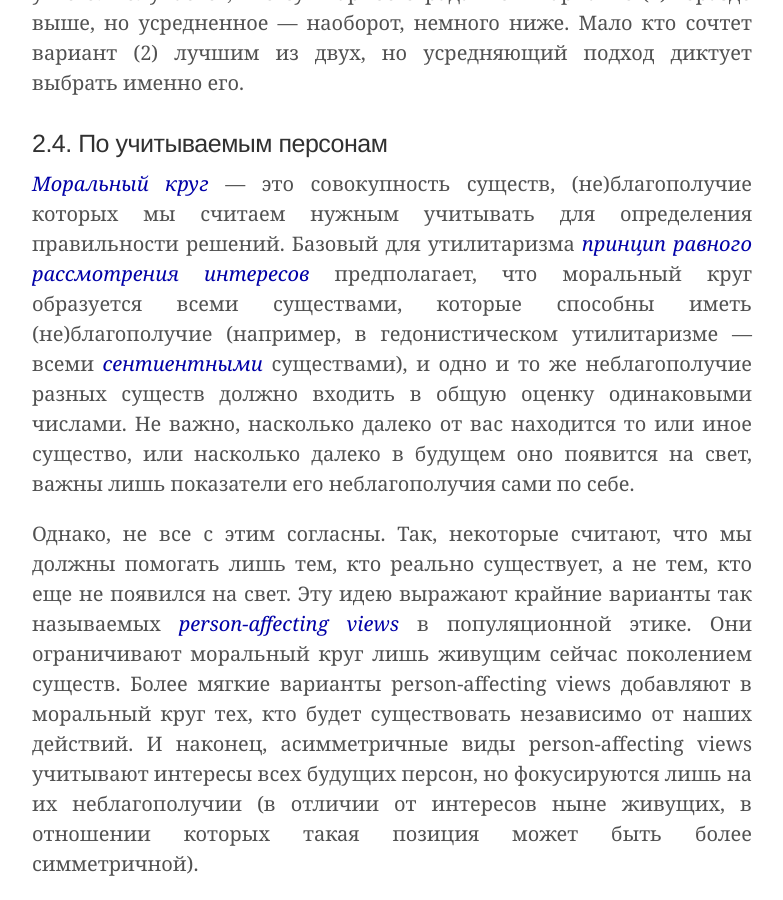
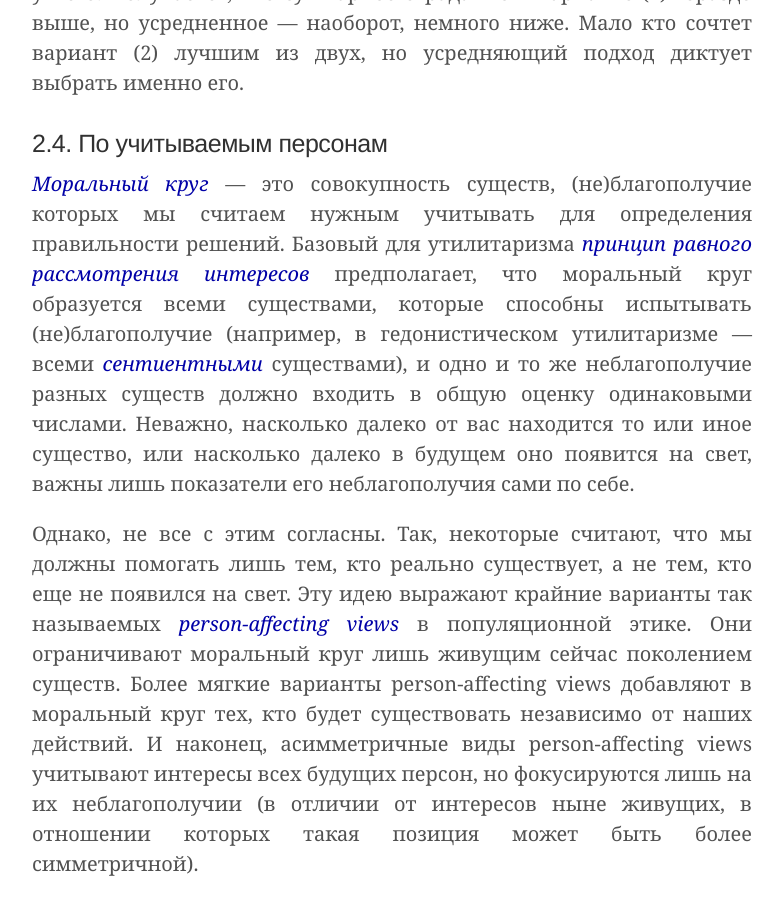
Before and after one commit to ReducingSuffering/reducingsuffering.github.io, a Jekyll site: the page built from _articles/what-is-negative-utilitarianism.md, in a window 1280 px wide and 900 px high, scrolled down 10179 px. Shown: the whole window, without its empty margins (248-1031 px from the left). Built offline with Jekyll 4.4.1, drawn with Linux system fonts in a browser that asks for light colours; some of the changed text lies outside the part shown.

Commit message:
Update what-is-negative-utilitarianism.md

```diff
--- a/_articles/what-is-negative-utilitarianism.md
+++ b/_articles/what-is-negative-utilitarianism.md
@@ -136,7 +136,7 @@ _Негативный утилитаризм_ в том или ином смыс
 
 <h3 id="2.4">2.4. По учитываемым персонам</h3>
 
-[_Моральный круг_](376.html) — это совокупность существ, (не)благополучие которых мы считаем нужным учитывать для определения правильности решений. Базовый для утилитаризма [_принцип равного рассмотрения интересов_](https://utilitarianism.net/types-of-utilitarianism/#impartiality-and-the-equal-consideration-of-interests) предполагает, что моральный круг образуется всеми существами, которые способны иметь (не)благополучие (например, в гедонистическом утилитаризме — всеми [_сентиентными_](https://reducingsuffering.github.io/383.html) существами), и одно и то же неблагополучие разных существ должно входить в общую оценку одинаковыми числами. Не важно, насколько далеко от вас находится то или иное существо, или насколько далеко в будущем оно появится на свет, важны лишь показатели его неблагополучия сами по себе.
+[_Моральный круг_](376.html) — это совокупность существ, (не)благополучие которых мы считаем нужным учитывать для определения правильности решений. Базовый для утилитаризма [_принцип равного рассмотрения интересов_](https://utilitarianism.net/types-of-utilitarianism/#impartiality-and-the-equal-consideration-of-interests) предполагает, что моральный круг образуется всеми существами, которые способны испытывать (не)благополучие (например, в гедонистическом утилитаризме — всеми [_сентиентными_](https://reducingsuffering.github.io/383.html) существами), и одно и то же неблагополучие разных существ должно входить в общую оценку одинаковыми числами. Неважно, насколько далеко от вас находится то или иное существо, или насколько далеко в будущем оно появится на свет, важны лишь показатели его неблагополучия сами по себе.
 
 Однако, не все с этим согласны. Так, некоторые считают, что мы должны помогать лишь тем, кто реально существует, а не тем, кто еще не появился на свет. Эту идею выражают крайние варианты так называемых [_person-affecting views_](https://en.wikipedia.org/wiki/Person-affecting_view) в популяционной этике. Они ограничивают моральный круг лишь живущим сейчас поколением существ. Более мягкие варианты person-affecting views добавляют в моральный круг тех, кто будет существовать независимо от наших действий. И наконец, асимметричные виды person-affecting views учитывают интересы всех будущих персон, но фокусируются лишь на их неблагополучии (в отличии от интересов ныне живущих, в отношении которых такая позиция может быть более симметричной).
 
```
Also changed, not shown: other parts of _articles/what-is-negative-utilitarianism.md (+3 -3 lines).
